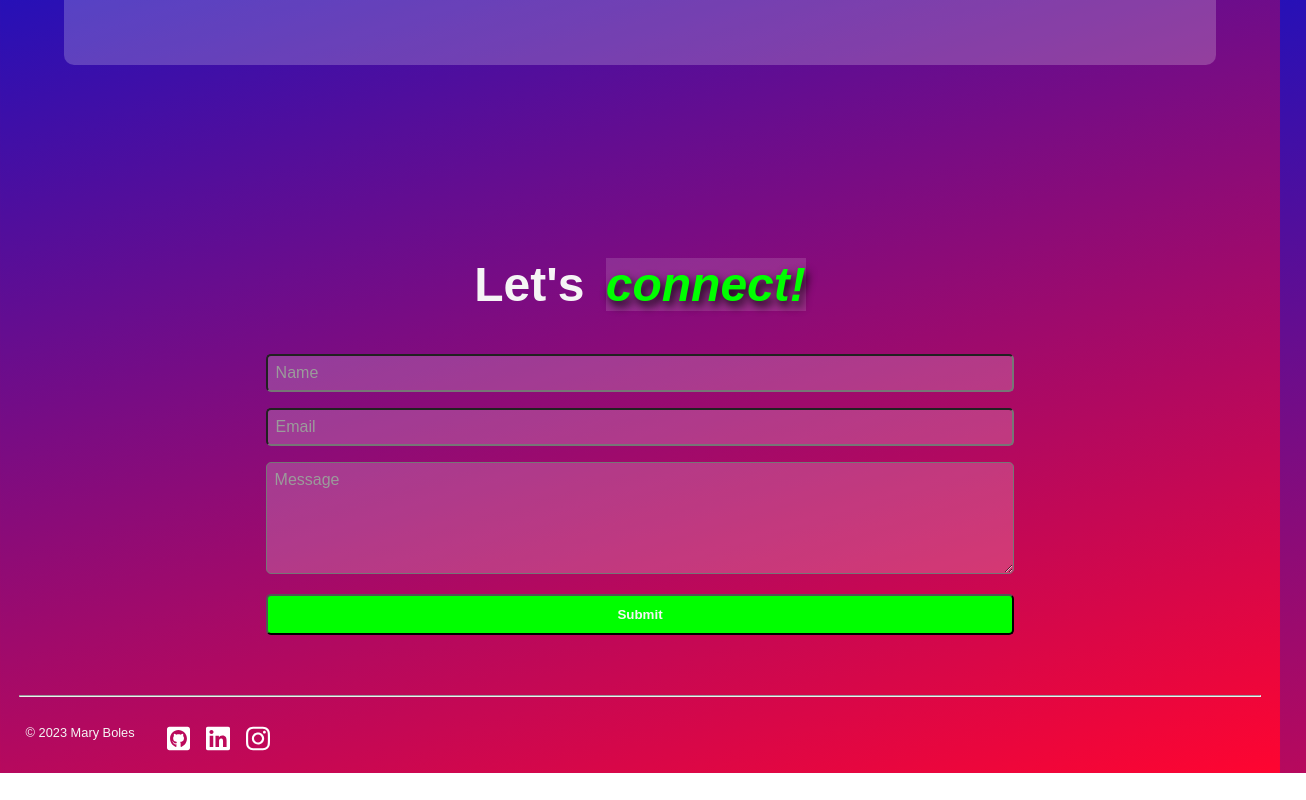
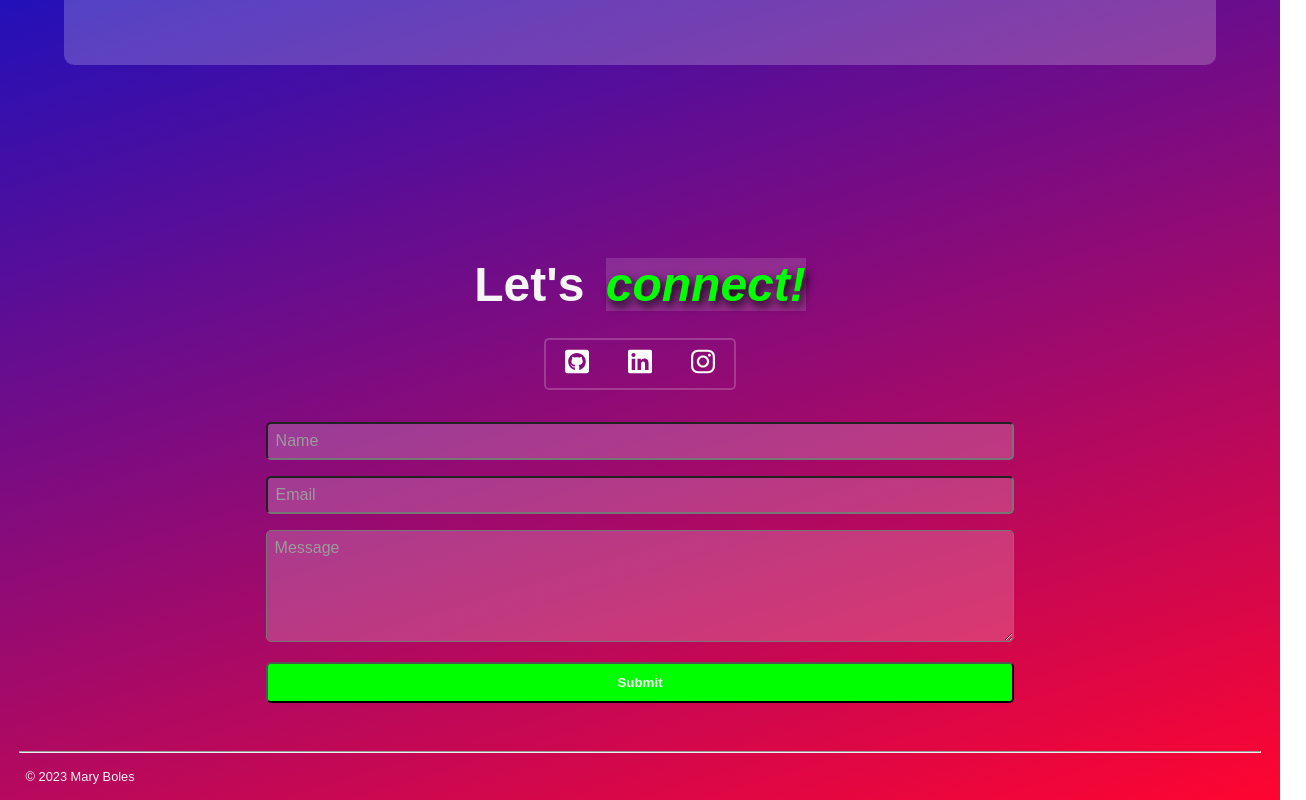
Before and after one commit to ma-boles/developer-portfolio, a React (Create React App) app: page / in a window 1280 px wide. Shown: the part 2922-3722 px from the top of the page, 1306 px wide, since content can reach past the window. Before the commit the page ends 3695 px from the top, so only its background shows below. Built offline with nearby package versions, Linux system fonts and the light colour scheme.

Commit message:
git commit -m "updates to socials icons"

```diff
--- a/src/components/Contact.js
+++ b/src/components/Contact.js
@@ -1,5 +1,8 @@
 import React, { useState } from "react";
 import "../styles/Contact.css";
+import github2 from "../images/square-github.svg";
+import linkedin2 from "../images/linkedin.svg";
+import ig from "../images/instagram.svg";
 
 
 export default function Contact () {
@@ -58,7 +61,13 @@ export default function Contact () {
         <section className="contact" id="contact">
             <h2 className="contact--h2">Let's <strong className="h2--strong">connect!</strong></h2>
 
-
+            <div className="socialMedia">
+                <div className="social--container">
+                    <a href="https://github.com/ma-boles"><img src={github2} className="img--contact" alt="Gsithub icon"></img></a>
+                    <a href="https://www.linkedin.com/in/mary-boles/"><img src={linkedin2} className="img--contact" alt="LinkedIn icon"></img></a>
+                    <a href="https://www.instagram.com/mab.codes/"><img src={ig} className="img--contact" alt="Instagram icon"></img></a>
+                    </div>
+                </div>
 
             <div className="form--container">
                 <form onSubmit={handleSubmit}>
--- a/src/components/Footer.js
+++ b/src/components/Footer.js
@@ -1,23 +1,14 @@
 import React from "react";
 import "../styles/Contact.css";
-import github2 from "../images/square-github.svg";
-import linkedin2 from "../images/linkedin.svg";
-import ig from "../images/instagram.svg";
+
 
 export default function Footer() {
     return (
         <section className="footer">
             <hr className="hr--contact" />
             <div className="footer--content">
-
-            <div className="socialMedia">
             <p className="copyright--contact">&copy; 2023 Mary Boles</p>
 
-                    <a href="https://github.com/ma-boles"><img src={github2} className="img--contact"></img></a>
-                    <a href="https://www.linkedin.com/in/mary-boles/"><img src={linkedin2} className="img--contact"></img></a>
-                    <a href="https://www.instagram.com/mab.codes/"><img src={ig} className="img--contact"></img></a>
-
-                </div>
             </div>
         </section>
     )
--- a/src/styles/Contact.css
+++ b/src/styles/Contact.css
@@ -16,21 +16,35 @@
     background-color: rgba(255, 255, 255, 0.136);
     font-weight: bold;
 }
-
-.p--contact {
+/* social media container */
+.socialMedia {
+    margin-top: 1rem;
+}
+.social--container {
+    background-color: transparent;
+    border: 2px rgba(255, 255, 255, 0.197) double;
+    border-radius: 5px;
+    width: 15%;
+    color: whitesmoke;
+    font-size: 1.3em;
+    display: flex;
     margin: auto;
-    align-items: center;
-    display: flex;
+    justify-content: space-around;
 }
 
-.li--contact {
-    margin: 1.2em 1em;
-    align-items: center;
-    display: block;
+.img--contact {
+    height: 1.7rem;
+    filter: invert(1);
+    margin-top:  .5rem;
+    margin-bottom: .5rem;
 }
 
+.img--contact:hover {
+    cursor: pointer;
+    filter: invert(0);
+}
 
-
+/* form */
 .form--container {
     display: block;
     padding: 1rem;
@@ -79,7 +93,6 @@ textarea {
 }
 
 /* error message */
-
 .error {
     font-weight: 500;
     margin-top: .5rem;
@@ -92,32 +105,17 @@ textarea {
 .hr--contact {
     filter: invert(0);
     margin-bottom: 0px;
-    margin: 1.75rem auto;
+    margin: 1rem auto;
     width: 97%;
 }
-.socialMedia  {
-    background-color: transparent;
-    width: 100%;
-    color: whitesmoke;
-    font-size: 1.3em;
-    display: flex;
+
+.copyright--contact {
+    font-size: .8rem;
+    margin-right: 2rem;
     margin-left: 2%;
     margin-bottom: 1rem;
 }
-.img--contact {
-    height: 1.7rem;
-    margin-right: 1rem;
-    filter: invert(1);
-}
 
-.img--contact:hover {
-    cursor: pointer;
-    filter: invert(0);
-}
-.copyright--contact {
-    font-size: .8rem;
-    margin-right: 2rem;
-}
 /* mobile view */
 @media screen and (max-width: 425px) {
     .contact {
```
